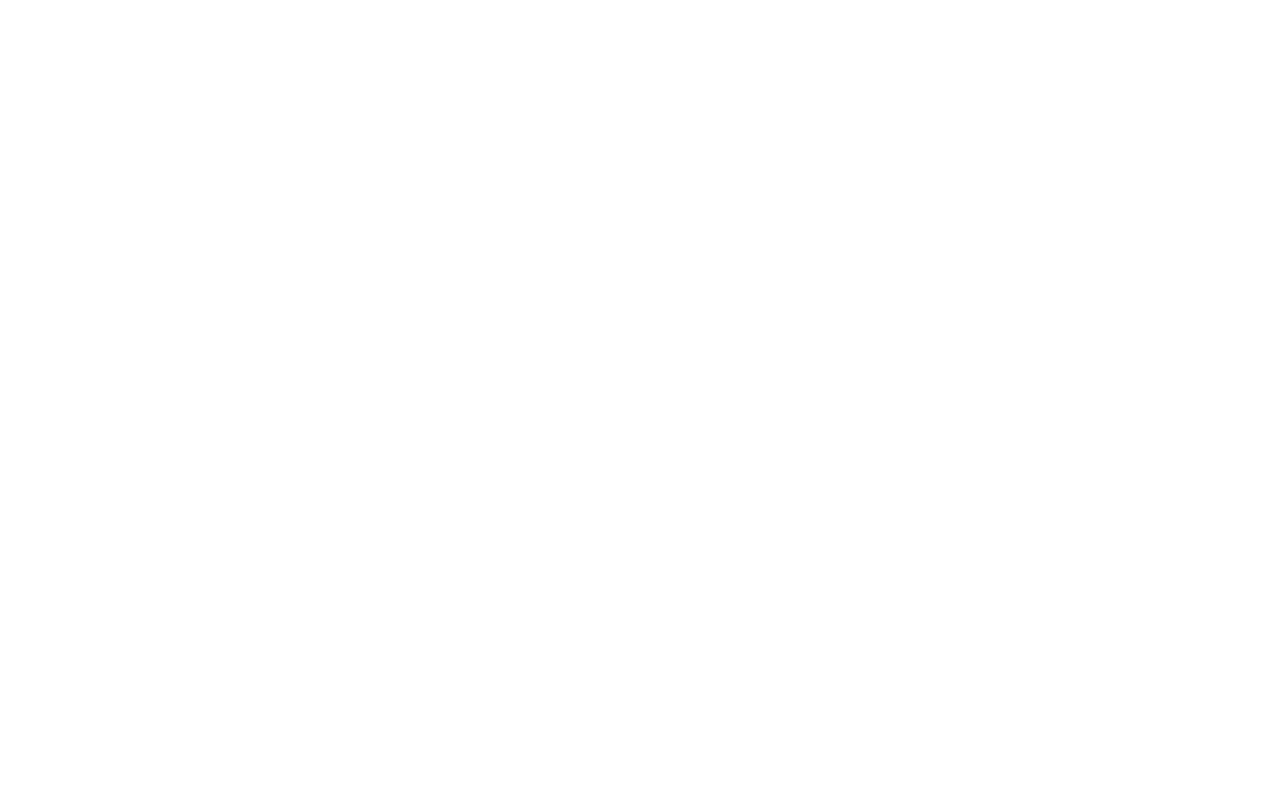
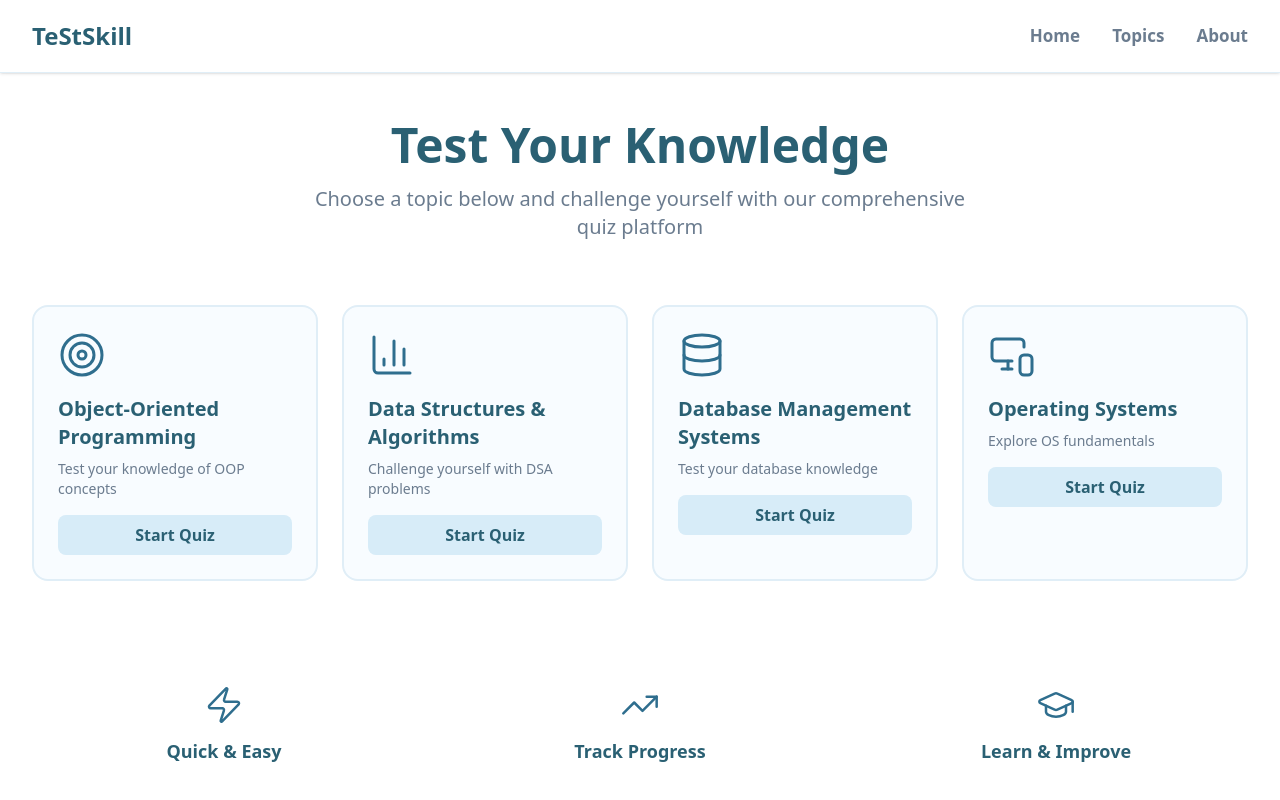
Before and after one commit to FajilChauhan/Quiz_App, a React (Vite) app: page / in a window 1280 px wide. Shown: the top 800 px of the page. Built offline with nearby package versions, Linux system fonts and the light colour scheme.

Commit message:
Home Page

```diff
--- a/package.json
+++ b/package.json
@@ -11,6 +11,7 @@
   },
   "dependencies": {
     "@tailwindcss/vite": "^4.1.17",
+    "lucide-react": "^0.555.0",
     "react": "^19.2.0",
     "react-dom": "^19.2.0",
     "tailwindcss": "^4.1.17"
@@ -20,6 +21,7 @@
     "@types/react": "^19.2.5",
     "@types/react-dom": "^19.2.3",
     "@vitejs/plugin-react": "^5.1.1",
+    "@vitejs/plugin-react-swc": "^4.2.2",
     "eslint": "^9.39.1",
     "eslint-plugin-react-hooks": "^7.0.1",
     "eslint-plugin-react-refresh": "^0.4.24",
--- a/src/App.jsx
+++ b/src/App.jsx
@@ -1,9 +1,10 @@
 import React from 'react'
+import Home from './Pages/Home'
 
 const App = () => {
   return (
     <>
-
+      <Home/>
     </>
   )
 }
--- a/src/Pages/Home.jsx
+++ b/src/Pages/Home.jsx
@@ -1,9 +1,99 @@
 import React from 'react'
+import Navbar from '../components/Navbar'
+import { Target, BarChart3, Database, MonitorSmartphone, Zap, TrendingUp, GraduationCap } from 'lucide-react';
 
 const Home = () => {
+
+  const topics = [
+    {
+      id: 'oop',
+      title: 'Object-Oriented Programming',
+      description: 'Test your knowledge of OOP concepts',
+      icon: Target
+    },
+    {
+      id: 'dsa',
+      title: 'Data Structures & Algorithms',
+      description: 'Challenge yourself with DSA problems',
+      icon: BarChart3
+    },
+    {
+      id: 'dbms',
+      title: 'Database Management Systems',
+      description: 'Test your database knowledge',
+      icon: Database
+    },
+    {
+      id: 'os',
+      title: 'Operating Systems',
+      description: 'Explore OS fundamentals',
+      icon: MonitorSmartphone
+    }
+  ];
+
+
   return (
-    <div>
+    <div className='min-h-screen'>
+      <Navbar/>
+      <div className="max-w-7xl mx-auto px-4 sm:px-6 lg:px-8 py-12">
+        <div className="text-center mb-16">
+          <h2 className="text-5xl font-bold text-[#2A6073] mb-4">
+            Test Your Knowledge
+          </h2>
+          <p className="text-xl text-[#6B7C8F] max-w-2xl mx-auto">
+            Choose a topic below and challenge yourself with our comprehensive quiz platform
+          </p>
+        </div>
 
+        {/* Topic Cards Grid */}
+        <div id="topics" className="grid grid-cols-1 md:grid-cols-2 lg:grid-cols-4 gap-6 mt-12">
+          {topics.map((topic) => (
+            <div
+              key={topic.id}
+              onClick={() => onTopicSelect(topic.id)}
+              className="bg-[#F8FCFF] border-2 border-[#E0EEF7] rounded-2xl p-6 cursor-pointer
+                       hover:shadow-xl hover:scale-105 transition-all duration-300
+                       hover:border-[#C4E3F5] group"
+            >
+              <div className="mb-4 group-hover:scale-110 transition-transform duration-300">
+                <topic.icon className="w-12 h-12 text-[#2F6E8E]" strokeWidth={1.5} />
+              </div>
+              <h3 className="text-xl font-bold text-[#2A6073] mb-2">
+                {topic.title}
+              </h3>
+              <p className="text-[#6B7C8F] text-sm mb-4">
+                {topic.description}
+              </p>
+              <button className="w-full bg-[#D7ECF8] hover:bg-[#C4E3F5] text-[#2A6073]
+                               font-semibold py-2 px-4 rounded-lg transition-colors duration-200">
+                Start Quiz
+              </button>
+            </div>
+          ))}
+        </div>
+
+        {/* Features Section */}
+        <div className="mt-20 grid grid-cols-1 md:grid-cols-3 gap-8">
+          <div className="text-center p-6 hover:border-2 border-[#E0EEF7]">
+            <div className="flex justify-center mb-3">
+              <Zap className="w-10 h-10 text-[#2F6E8E]" strokeWidth={1.5} />
+            </div>
+            <h4 className="text-lg font-bold text-[#2A6073] mb-2">Quick & Easy</h4>
+          </div>
+          <div className="text-center p-6 hover:border-2 border-[#E0EEF7]">
+            <div className="flex justify-center mb-3">
+              <TrendingUp className="w-10 h-10 text-[#2F6E8E]" strokeWidth={1.5} />
+            </div>
+            <h4 className="text-lg font-bold text-[#2A6073] mb-2">Track Progress</h4>
+          </div>
+          <div className="text-center p-6 hover:border-2 border-[#E0EEF7]">
+            <div className="flex justify-center mb-3">
+              <GraduationCap className="w-10 h-10 text-[#2F6E8E]" strokeWidth={1.5} />
+            </div>
+            <h4 className="text-lg font-bold text-[#2A6073] mb-2">Learn & Improve</h4>
+          </div>
+        </div>
+      </div>
     </div>
   )
 }
--- a/src/components/Navbar.jsx
+++ b/src/components/Navbar.jsx
@@ -3,7 +3,20 @@
 const Navbar = () => {
   return (
     <div>
-
+      <nav className="bg-white/80 backdrop-blur-sm border-b border-[#E0EEF7] sticky top-0 z-50 shadow-sm">
+        <div className="max-w-7xl mx-auto px-4 sm:px-6 lg:px-8">
+          <div className="flex justify-between items-center h-18">
+            <div className="flex items-center">
+              <h1 className="text-2xl font-bold text-[#2A6073]">TeStSkill</h1>
+            </div>
+            <div className="hidden md:flex items-center text-[17px] font-semibold space-x-8">
+              <a href="#home" className="text-[#6B7C8F] hover:font-bold hover:text-[#2A6073] transition-colors">Home</a>
+              <a href="#topics" className="text-[#6B7C8F] hover:font-bold hover:text-[#2A6073] transition-colors">Topics</a>
+              <a href="#about" className="text-[#6B7C8F] hover:font-bold hover:text-[#2A6073] transition-colors">About</a>
+            </div>
+          </div>
+        </div>
+      </nav>
     </div>
   )
 }
--- a/vite.config.js
+++ b/vite.config.js
@@ -3,7 +3,6 @@
 import tailwindcss from '@tailwindcss/vite'
 
 
-// https://vite.dev/config/
 export default defineConfig({
   plugins: [
     react(),
```
Also changed, not shown: 1 other file (tests, documents, lock files or other folders).
